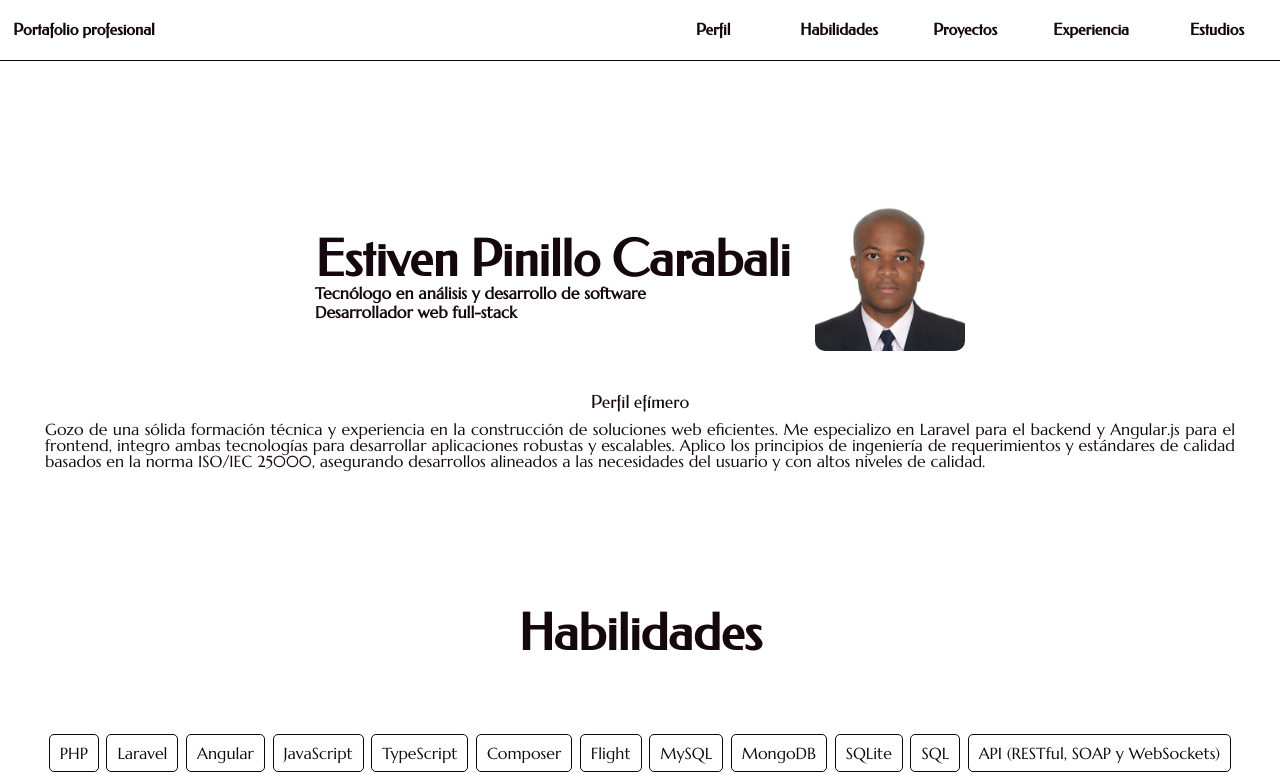
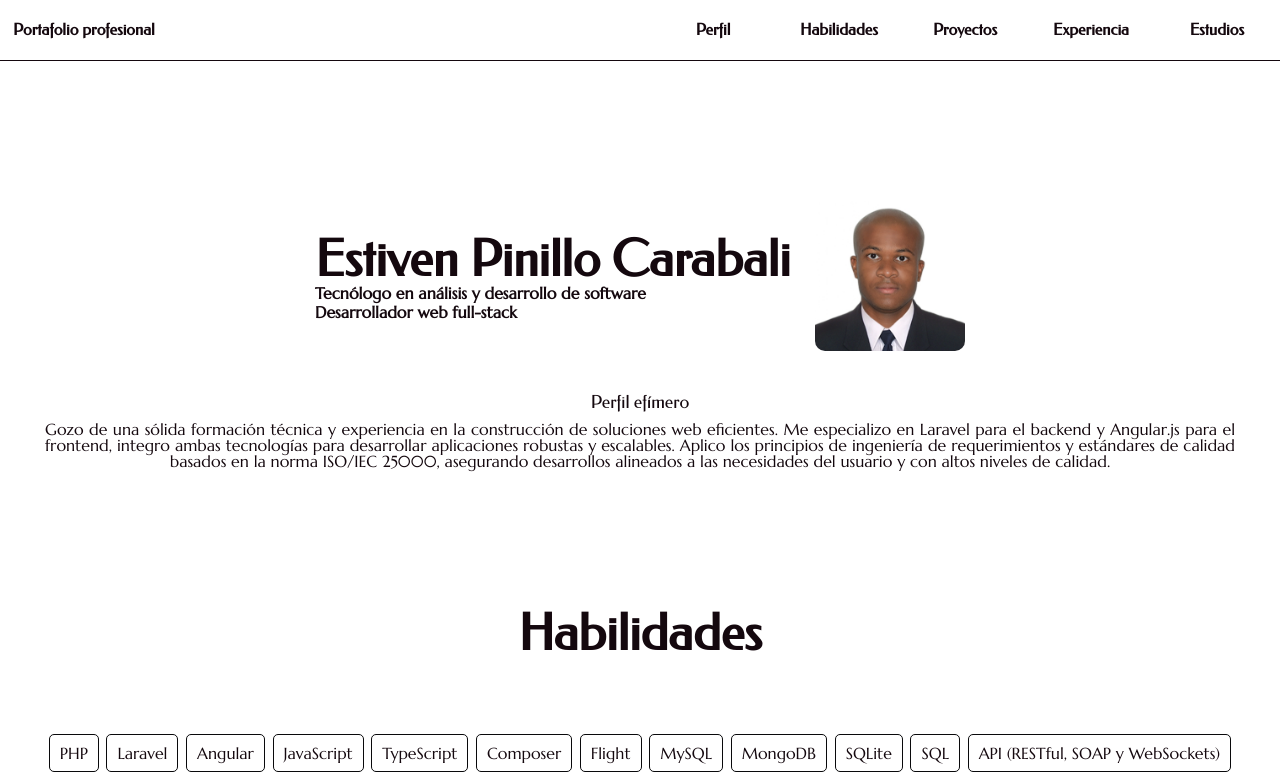
Before and after one commit to EstivenPinillo/estivenpinillo.dev, an Angular app: page / in a window 1280 px wide. Shown: the top 780 px of the page. Built offline with nearby package versions, Linux system fonts and the light colour scheme.

Commit message:
fix: change styles of width in profile section

```diff
--- a/src/app/features/perfil/perfil.component.scss
+++ b/src/app/features/perfil/perfil.component.scss
@@ -36,6 +36,7 @@
     &-about-me {
         font-size: 1.6rem;
         text-align: justify;
+        text-align-last: center;
     }
 
     &-title {
@@ -52,7 +53,7 @@
 
 }
 
-@media screen and (min-width: 426px) {
+@media screen and (min-width: 768px) and (max-width: 1440px) {
     :host {
         grid-column: 2/5;
         margin: auto;
```
